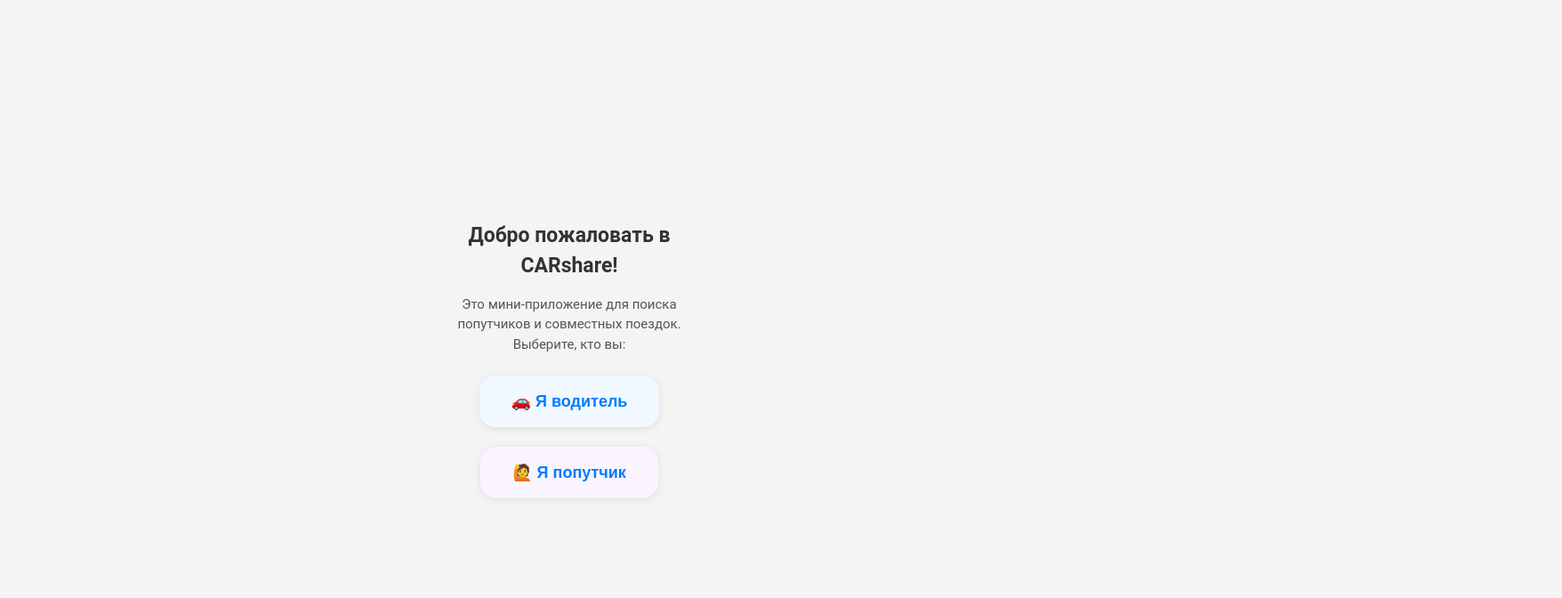
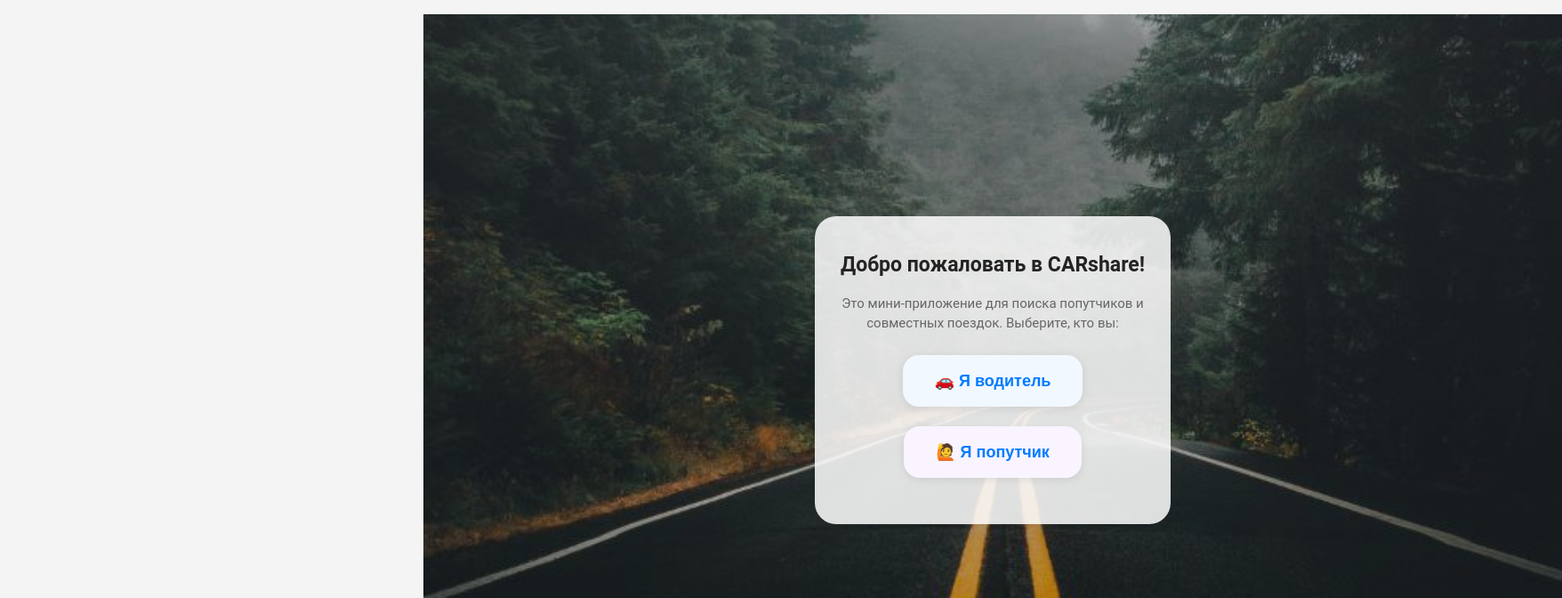
Before and after one commit to ragshata/frontend-carshare, a Vue app: page / in a window 1280 px wide. Shown: the top 672 px of the page at 89% size, 1756 px wide, since content can reach past the window. Built offline with nearby package versions, Linux system fonts and the light colour scheme.

Commit message:
new oush

```diff
--- a/src/pages/MainScreen.vue
+++ b/src/pages/MainScreen.vue
@@ -1,5 +1,6 @@
 <template>
-  <div class="main-screen">
+  <div class="main-screen-bg">
+    <div class="main-screen-content">
       <h1 class="title">Добро пожаловать в CARshare!</h1>
       <p class="desc">
         Это мини-приложение для поиска попутчиков и совместных поездок. Выберите, кто вы:
@@ -15,13 +16,13 @@
       <div v-if="loading" class="loading">Сохраняем выбор...</div>
       <Toast ref="toastRef" />
     </div>
+  </div>
 </template>
 
 <script setup lang="ts">
 import { ref } from 'vue';
 import { useRouter } from 'vue-router';
 import { useAuthStore } from '@/store/auth';
-import { patchProfile } from '@/api/auth';
 import { patchUserRole } from '@/api/auth';
 import Toast from '@/components/Toast.vue';
 
@@ -37,13 +38,9 @@
     const updated = await patchUserRole(auth.user.id, isDriver);
     auth.setUser(updated); // обновить в store
     toastRef.value?.show('✅ Роль успешно выбрана!');
-    // редиректим на нужный экран
     setTimeout(() => {
-      if (isDriver) {
-        router.replace('/driver');
-      } else {
-        router.replace('/passenger');
-      }
+      if (isDriver) router.replace('/driver');
+      else router.replace('/passenger');
     }, 600);
   } catch (err) {
     toastRef.value?.show('❌ Ошибка выбора роли');
@@ -53,35 +50,45 @@
 </script>
 
 <style scoped>
-.main-screen {
+.main-screen-bg {
   min-height: 100vh;
+  width: 100vw;
+  background: url('@/assets/main-bg.jpg') center center/cover no-repeat;
   display: flex;
-  flex-direction: column;
   align-items: center;
   justify-content: center;
-  background: var(--color-background, #f9fbfc);
-  padding: 18px;
+  position: relative;
 }
-.app-logo {
-  margin-bottom: 12px;
+.main-screen-bg::before {
+  content: '';
+  position: absolute;
+  inset: 0;
+  background: rgba(25, 29, 32, 0.32); /* легкий затемняющий фильтр */
+  z-index: 1;
 }
-.logo {
-  width: 70px;
-  height: 70px;
-  margin-bottom: 4px;
+.main-screen-content {
+  z-index: 2;
+  position: relative;
+  background: rgba(255,255,255,0.85);
+  border-radius: 24px;
+  padding: 38px 22px 28px 22px;
+  box-shadow: 0 2px 24px rgba(0,0,0,0.07);
+  max-width: 400px;
+  width: 100%;
+  margin: 24px;
+  text-align: center;
 }
+
 .title {
   font-size: 23px;
   font-weight: bold;
-  text-align: center;
   margin-bottom: 14px;
-  color: var(--color-text-primary, #222);
+  color: #232323;
 }
 .desc {
   font-size: 15px;
-  color: var(--color-text-secondary, #666);
+  color: #666;
   margin-bottom: 24px;
-  text-align: center;
 }
 .roles {
   display: flex;
@@ -96,21 +103,15 @@
   font-weight: 600;
   border: none;
   border-radius: 18px;
-  background: var(--color-surface, #fff);
-  color: var(--color-primary, #007bff);
+  background: #fff;
+  color: #007bff;
   box-shadow: 0 2px 10px rgba(0,0,0,0.09);
   cursor: pointer;
   transition: background 0.16s;
 }
-.role-btn.driver {
-  background: #f1f8ff;
-}
-.role-btn.passenger {
-  background: #f9f4ff;
-}
-.role-btn:hover {
-  background: #e3eeff;
-}
+.role-btn.driver { background: #f1f8ff; }
+.role-btn.passenger { background: #f9f4ff; }
+.role-btn:hover { background: #e3eeff; }
 .loading {
   font-size: 15px;
   color: #666;
```
Also changed, not shown: src/assets/main-bg.jpg (added). Lines whose indentation alone changed are shown as unchanged.
